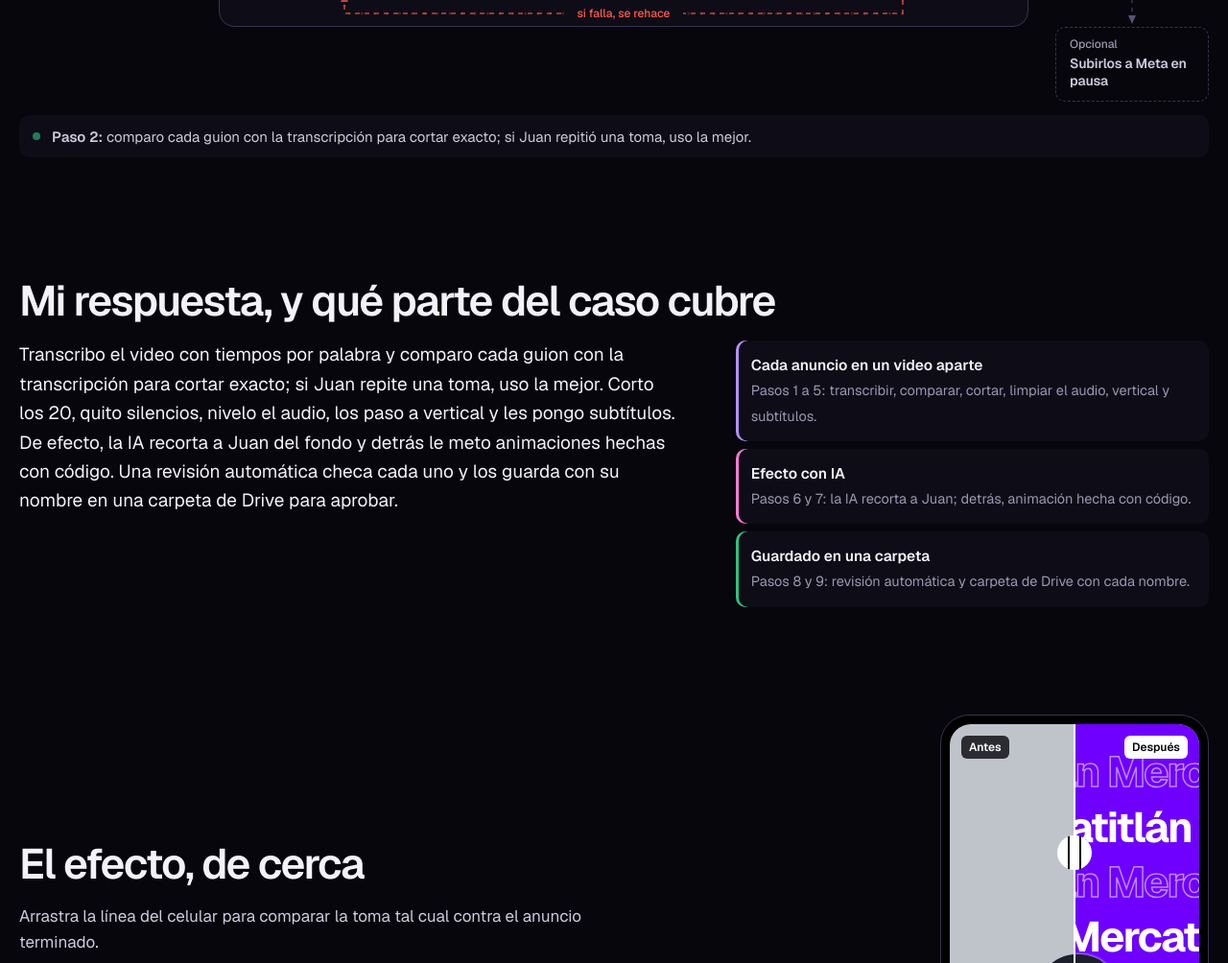
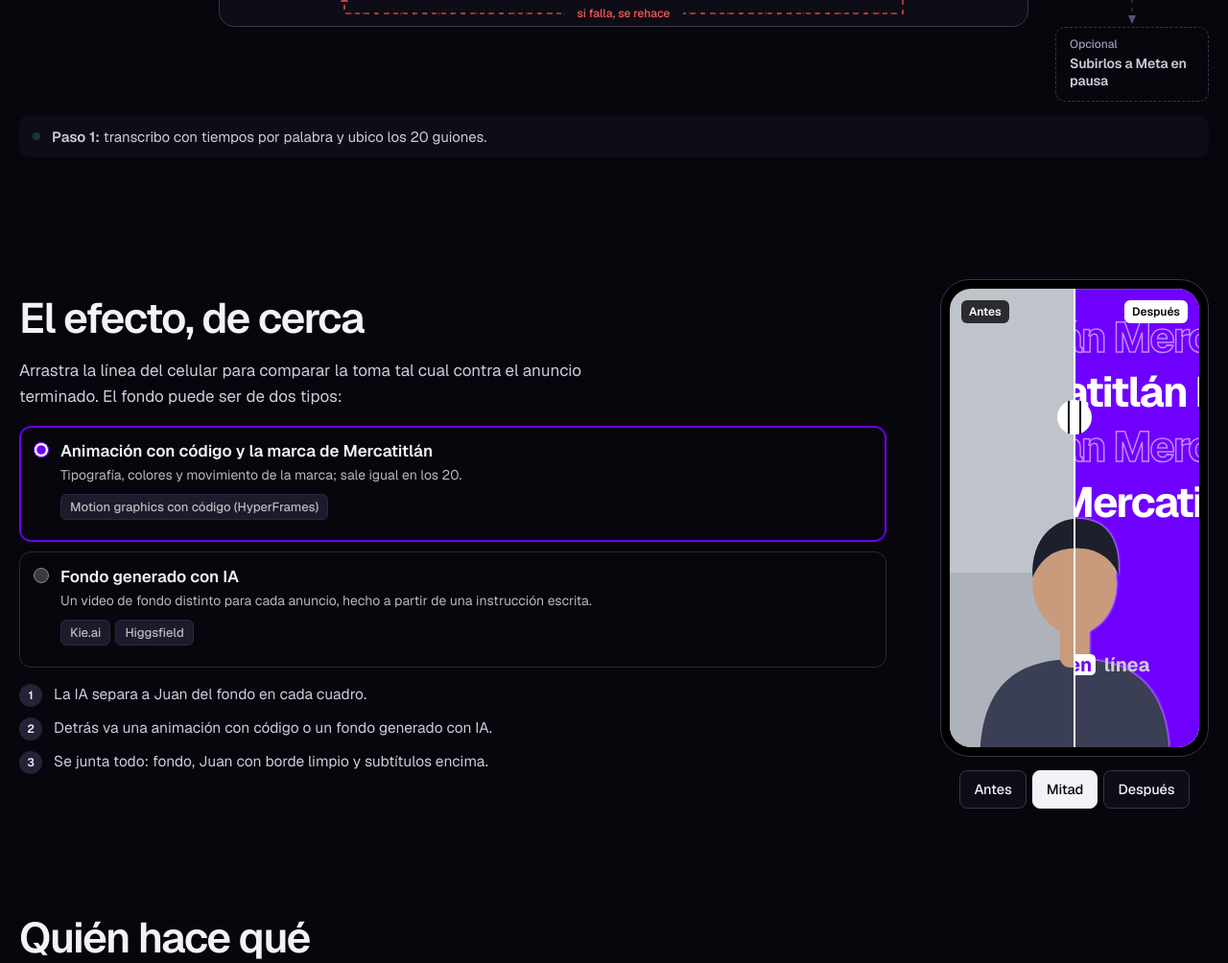
Before and after one commit to luiscordova-dev/luiscordova-dev.github.io, a plain HTML site: page pipeline/index.html in a window 1280 px wide. Shown: the part 620-1624 px from the top of the page at 96% size. Drawn offline with nearby package versions, Linux system fonts and the light colour scheme.

Commit message:
Efecto: vuelve la opción de fondo con IA o animación con código; quita la sección repetida

```diff
--- a/pipeline/index.html
+++ b/pipeline/index.html
@@ -272,6 +272,27 @@
   .wires .fd{display:none}
   .ln-m{transform:translateX(-12%)}
 }
+
+.routes{display:grid;gap:10px;margin:16px 0}
+.route{display:grid;grid-template-columns:auto 1fr;gap:2px 12px;align-items:start;border:1px solid rgba(255,255,255,.14);border-radius:12px;padding:12px 14px;cursor:pointer;transition:border-color .2s}
+.route input{grid-row:span 3;margin:4px 0 0;accent-color:#6F00FF;width:16px;height:16px}
+.route strong{font-weight:600}
+.route>span{opacity:.75;font-size:14px}
+.route .tools{margin-top:6px}
+.route:has(input:checked){border-color:#6F00FF;box-shadow:inset 0 0 0 1px #6F00FF}
+.scene{position:absolute;inset:0}
+.scene-ai{display:none;background:#12082a;overflow:hidden}
+.scene-ai .orb{position:absolute;border-radius:50%;filter:blur(18px);opacity:.9;animation:drift 7s ease-in-out infinite alternate}
+.scene-ai .o1{width:62%;height:36%;left:-10%;top:8%;background:#6F00FF}
+.scene-ai .o2{width:56%;height:32%;right:-14%;top:30%;background:#FF5FCB;animation-duration:9s}
+.scene-ai .o3{width:50%;height:28%;left:18%;top:52%;background:#FFB42E;opacity:.6;animation-duration:6s}
+.scene-ai .ring{position:absolute;left:50%;top:34%;width:120%;aspect-ratio:1;border-radius:50%;border:1.5px solid rgba(255,255,255,.25);transform:translate(-50%,-50%) scale(.3);animation:ring 3.6s linear infinite}
+.scene-ai .ring:nth-child(5){animation-delay:-1.2s}.scene-ai .ring:nth-child(6){animation-delay:-2.4s}
+@keyframes drift{to{transform:translate(18%,10%) scale(1.15)}}
+@keyframes ring{to{transform:translate(-50%,-50%) scale(1.3);opacity:0}}
+.screen[data-route="ai"] .scene-ai{display:block}
+.screen[data-route="ai"] .scene-code{display:none}
+@media (prefers-reduced-motion:reduce){.scene-ai .orb,.scene-ai .ring{animation:none}}
 </style>
 </head>
 <body>
@@ -364,40 +385,34 @@
   </ol>
   <p class="status" id="status" aria-live="polite"><span>Dale a <b>Correr el sistema</b> para ver pasar los 20 anuncios por el diagrama.</span></p>
 
-  <section class="block" aria-labelledby="ansT">
-    <h2 id="ansT">Mi respuesta, y qué parte del caso cubre</h2>
-    <div class="ans">
-      <blockquote>Transcribo el video con tiempos por palabra y comparo cada guion con la transcripción para cortar exacto; si Juan repite una toma, uso la mejor. Corto los 20, quito silencios, nivelo el audio, los paso a vertical y les pongo subtítulos. De efecto, la IA recorta a Juan del fondo y detrás le meto animaciones hechas con código. Una revisión automática checa cada uno y los guarda con su nombre en una carpeta de Drive para aprobar.</blockquote>
-      <ul class="map">
-        <li class="m-video"><div><b>Cada anuncio en un video aparte</b><span>Pasos 1 a 5: transcribir, comparar, cortar, limpiar el audio, vertical y subtítulos.</span></div></li>
-        <li class="m-fx"><div><b>Efecto con IA</b><span>Pasos 6 y 7: la IA recorta a Juan; detrás, animación hecha con código.</span></div></li>
-        <li class="m-save"><div><b>Guardado en una carpeta</b><span>Pasos 8 y 9: revisión automática y carpeta de Drive con cada nombre.</span></div></li>
-      </ul>
-    </div>
-  </section>
+
 
   <section class="block" aria-labelledby="fxT">
     <div class="fx-grid">
       <div>
         <h2 id="fxT">El efecto, de cerca</h2>
-        <p>Arrastra la línea del celular para comparar la toma tal cual contra el anuncio terminado.</p>
+        <p>Arrastra la línea del celular para comparar la toma tal cual contra el anuncio terminado. El fondo puede ser de dos tipos:</p>
+        <div class="routes" role="radiogroup" aria-label="Tipo de fondo">
+          <label class="route"><input type="radio" name="route" value="code" checked><strong>Animación con código y la marca de Mercatitlán</strong><span>Tipografía, colores y movimiento de la marca; sale igual en los 20.</span><span class="tools"><span class="tool">Motion graphics con código (HyperFrames)</span></span></label>
+          <label class="route"><input type="radio" name="route" value="ai"><strong>Fondo generado con IA</strong><span>Un video de fondo distinto para cada anuncio, hecho a partir de una instrucción escrita.</span><span class="tools"><span class="tool">Kie.ai</span><span class="tool">Higgsfield</span></span></label>
+        </div>
         <ol class="steps-fx">
           <li>La IA separa a Juan del fondo en cada cuadro.</li>
-          <li>Detrás va una animación hecha con código, con la marca de Mercatitlán.</li>
+          <li>Detrás va una animación con código o un fondo generado con IA.</li>
           <li>Se junta todo: fondo, Juan con borde limpio y subtítulos encima.</li>
         </ol>
-        <div class="tools"><span class="tool">Recorte de persona con IA</span><span class="tool">Motion graphics con código (HyperFrames)</span></div>
-      </div>
+              </div>
       <div>
         <div class="phone">
-          <div class="screen" id="screen" style="--pos:50%">
+          <div class="screen" id="screen" data-route="code" style="--pos:50%">
             <div class="layer before">
               <div class="wall"></div>
               <svg class="juan" viewBox="0 0 200 260" aria-hidden="true"><path class="body" d="M10 260c4-58 34-84 90-84s86 26 90 84z"/><rect class="skin" x="86" y="140" width="28" height="44" rx="10"/><ellipse class="skin" cx="100" cy="104" rx="40" ry="48"/><path class="hair" d="M60 98c-2-38 22-56 42-56 26 0 42 16 40 54-6-16-20-26-40-26-22 0-34 10-42 28z"/></svg>
               <span class="tag l">Antes</span>
             </div>
             <div class="layer after">
-              <div aria-hidden="true">
+              <div class="scene scene-ai" aria-hidden="true"><span class="orb o1"></span><span class="orb o2"></span><span class="orb o3"></span><span class="ring"></span><span class="ring"></span><span class="ring"></span></div>
+              <div class="scene scene-code" aria-hidden="true">
                 <div class="ln-m">Mercatitlán Mercatitlán Mercatitlán Mercatitlán </div>
                 <div class="ln-m f">Mercatitlán Mercatitlán Mercatitlán Mercatitlán </div>
                 <div class="ln-m">Mercatitlán Mercatitlán Mercatitlán Mercatitlán </div>
@@ -680,5 +695,6 @@
   }});
 });
 </script>
+<script>(function(){var sc=document.getElementById("screen");document.querySelectorAll("input[name=route]").forEach(function(r){r.addEventListener("change",function(){if(r.checked)sc.dataset.route=r.value;});});})();</script>
 </body>
 </html>
```
